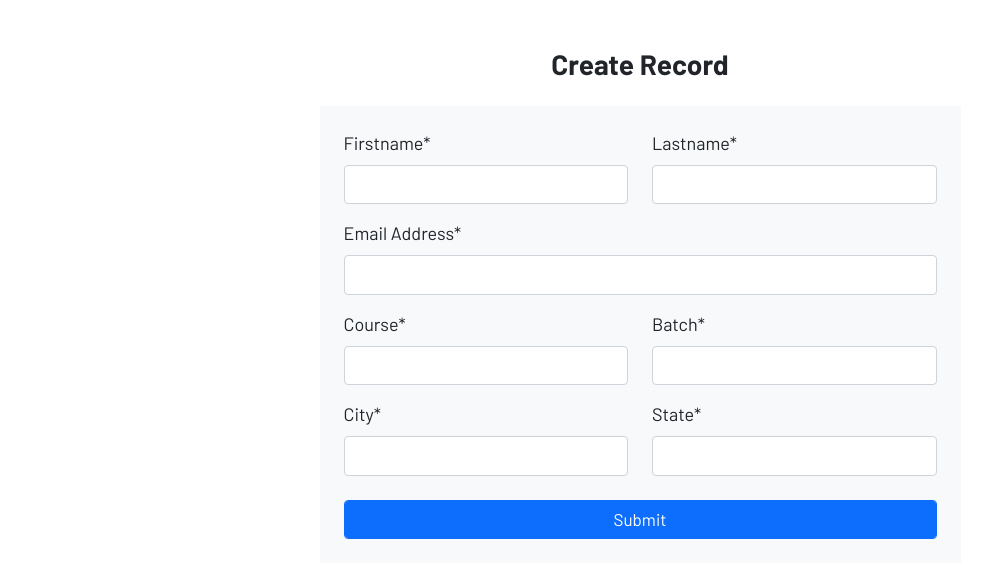
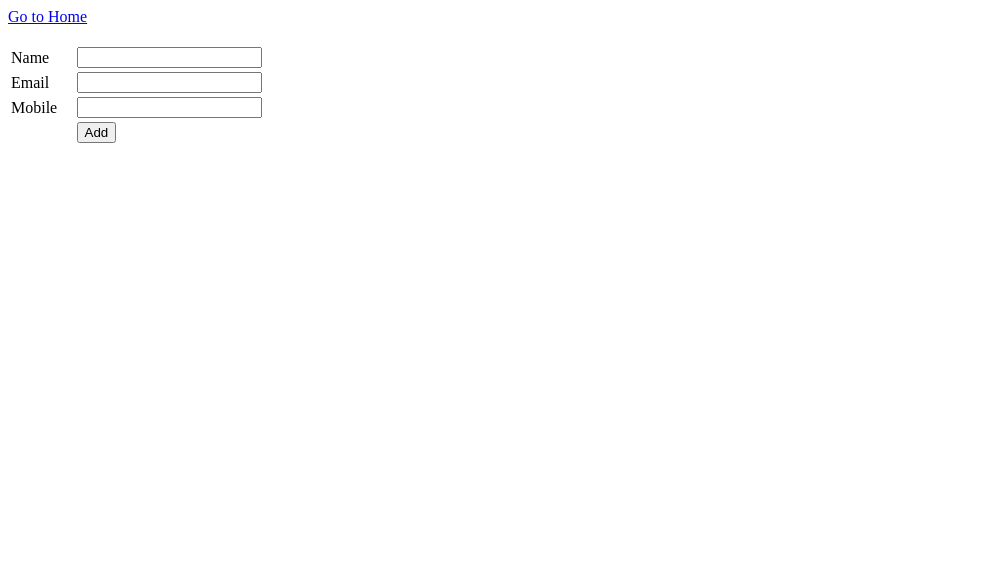
Before and after one commit to Frhsbrn/dfp50193_crud, a PHP site: page /PHP-MySQL/create.php in a window 1280 px wide. Shown: the top 578 px of the page, without its empty margins (0-992 px from the left). Run offline with PHP 8.4, Linux system fonts and the light colour scheme.

Commit message:
Update create.php

```diff
--- a/create.php
+++ b/create.php
@@ -1,166 +1,50 @@
-<?php
-// include connection
-include 'db_connection.php';
-
-// declare varibales and initialize with empty values
-$fnameErr = $lnameErr = $emailErr = $courseErr = $batchErr = $cityErr = $stateErr = "";
-$fname = $lname = $email = $course = $batch = $city = $state = "";
-
-// processing form data when form is submit
-if ($_SERVER["REQUEST_METHOD"] == "POST") {
-    if (empty($_POST["fname"])) {
-        $fnameErr = "*This field is required";
-    } else {
-        $fname = test_input($_POST["fname"]);
-        // check if fname contains only letters
-        if (!ctype_alpha($fname)) {
-            $fnameErr = "Only letters are allowed";
-        }
-    }
-
-    if (empty($_POST["lname"])) {
-        $lnameErr = "This field is required";
-    } else {
-        $lname = test_input($_POST["lname"]);
-        // check if lname contains only letters
-        if (!ctype_alpha($lname)) {
-            $lnameErr = "Only letters are allowed";
-        }
-    }
-
-    if (empty($_POST["email"])) {
-        $emailErr = "*This field is required";
-    } else {
-        $email = test_input($_POST["email"]);
-        // check e-mail address is valid
-        if (!filter_var($email, FILTER_VALIDATE_EMAIL)) {
-            $emailErr = "Invalid email address";
-        }
-    }
-
-    if (empty($_POST["course"])) {
-        $courseErr = "*This field is required";
-    } else {
-        $course = test_input($_POST["course"]);
-    }
-
-    if (empty($_POST["batch"])) {
-        $batchErr = "*This field is required";
-    } else {
-        $batch = test_input($_POST["batch"]);
-        /* check if batch contains numbers only, also
-        check min and max value to be entered */
-        if (!ctype_digit($batch)) {
-            $batchErr = "Batch must be a numeric value";
-        } elseif ($batch < 2013) {
-            $batchErr = "Batch must be greater than or equal to 2013";
-        } elseif ($batch > 2021) {
-            $batchErr = "Batch must be less than or equal to 2021";
-        } else {
-            // no code will execute
-        }
-    }
-
-    if (empty($_POST["city"])) {
-        $cityErr = "*This field is required";
-    } else {
-        $city = test_input($_POST["city"]);
-    }
-
-    if (empty($_POST["state"])) {
-        $stateErr = "*This field is required";
-    } else {
-        $state = test_input($_POST["state"]);
-    }
-
-    // if no errors then insert data into databse
-    if (empty($fnameErr) && empty($lnameErr) && empty($emailErr) && empty($courseErr) && empty($batchErr) && empty($cityErr) && empty($stateErr)) {
-
-        $sql = "INSERT INTO students (firstname, lastname, email, course, batch, city, state) VALUES ('$fname', '$lname', '$email', '$course', '$batch' , '$city', '$state')";
-
-        if (mysqli_query($conn, $sql)) {
-            echo "<script>alert('New record created successfully');</script>";
-            echo "<script>window.location.href='http://localhost/PHP-MySQL/';</script>";
-            exit();
-        }
-    }
-    mysqli_close($conn);
-}
-
-function test_input($data)
-{
-    $data = trim($data);
-    $data = stripslashes($data);
-    $data = htmlspecialchars($data);
-    return $data;
-}
-?>
-
-<!DOCTYPE html>
-<html lang="en">
-
+<html>
 <head>
-    <meta charset="UTF-8">
-    <meta http-equiv="X-UA-Compatible" content="IE=edge">
-    <meta name="viewport" content="width=device-width, initial-scale=1.0">
-    <link href="https://cdn.jsdelivr.net/npm/bootstrap@5.1.3/dist/css/bootstrap.min.css" rel="stylesheet" integrity="sha384-1BmE4kWBq78iYhFldvKuhfTAU6auU8tT94WrHftjDbrCEXSU1oBoqyl2QvZ6jIW3" crossorigin="anonymous">
-    <link href="style.css" rel="stylesheet">
-    <title>BIODATA</title>
+	<title>Add Users</title>
 </head>
 
 <body>
-    <!-- submit form -->
-    <div class="container mt-5">
-        <div class="row justify-content-center">
-            <div class="col-lg-7">
-                <h3 class="mb-4 text-center">Create Record</h3>
-                <div class="form-body bg-light p-4">
-                    <form action="<?= htmlspecialchars($_SERVER["PHP_SELF"]); ?>" method="POST">
-                        <div class="row">
-                            <div class="col-lg-6 mb-3">
-                                <label for="fname" class="form-label">Firstname*</label>
-                                <input type="text" class="form-control" id="fname" name="fname" value="<?= $fname; ?>">
-                                <small class="text-danger"><?= $fnameErr; ?></small>
-                            </div>
-                            <div class="col-lg-6 mb-3">
-                                <label for="lname" class="form-label">Lastname*</label>
-                                <input type="text" class="form-control" id="lname" name="lname" value="<?= $lname; ?>">
-                                <small class="text-danger"><?= $lnameErr; ?></small>
-                            </div>
-                            <div class="col-lg-12 mb-3">
-                                <label for="email" class="form-label">Email Address*</label>
-                                <input type="email" class="form-control" id="email" name="email" value="<?= $email; ?>">
-                                <small class="text-danger"><?= $emailErr; ?></small>
-                            </div>
-                            <div class="col-lg-6 mb-3">
-                                <label for="course" class="form-label">Course*</label>
-                                <input type="text" class="form-control" id="course" name="course" value="<?= $course; ?>">
-                                <small class="text-danger"><?= $courseErr; ?></small>
-                            </div>
-                            <div class="col-lg-6 mb-3">
-                                <label for="batch" class="form-label">Batch*</label>
-                                <input type="text" class="form-control" id="batch" name="batch" value="<?= $batch; ?>">
-                                <small class="text-danger"><?= $batchErr; ?></small>
-                            </div>
-                            <div class="col-lg-6 mb-3">
-                                <label for="city" class="form-label">City*</label>
-                                <input type="text" class="form-control" id="city" name="city" value="<?= $city; ?>">
-                                <small class="text-danger"><?= $cityErr; ?></small>
-                            </div>
-                            <div class="col-lg-6 mb-4">
-                                <label for="state" class="form-label">State*</label>
-                                <input type="text" class="form-control" id="state" name="state" value="<?= $state; ?>">
-                                <small class="text-danger"><?= $stateErr; ?></small>
-                            </div>
-                            <div class="col-lg-12">
-                                <input type="submit" class="btn btn-primary form-control" name="submit" value="Submit">
-                            </div>
-                        </div>
-                    </form>
-                </div>
-            </div>
-        </div>
-    </div>
+	<a href="index.php">Go to Home</a>
+	<br/><br/>
+
+	<form action="add.php" method="post" name="form1">
+		<table width="25%" border="0">
+			<tr>
+				<td>Name</td>
+				<td><input type="text" name="name"></td>
+			</tr>
+			<tr>
+				<td>Email</td>
+				<td><input type="text" name="email"></td>
+			</tr>
+			<tr>
+				<td>Mobile</td>
+				<td><input type="text" name="mobile"></td>
+			</tr>
+			<tr>
+				<td></td>
+				<td><input type="submit" name="Submit" value="Add"></td>
+			</tr>
+		</table>
+	</form>
+
+	<?php
+
+	// Check If form submitted, insert form data into users table.
+	if(isset($_POST['Submit'])) {
+		$name = $_POST['name'];
+		$email = $_POST['email'];
+		$mobile = $_POST['mobile'];
+
+		// include database connection file
+		include_once("config.php");
+
+		// Insert user data into table
+		$result = mysqli_query($mysqli, "INSERT INTO users(name,email,mobile) VALUES('$name','$email','$mobile')");
+
+		// Show message when user added
+		echo "User added successfully. <a href='index.php'>View Users</a>";
+	}
+	?>
 </body>
-
 </html>
```
